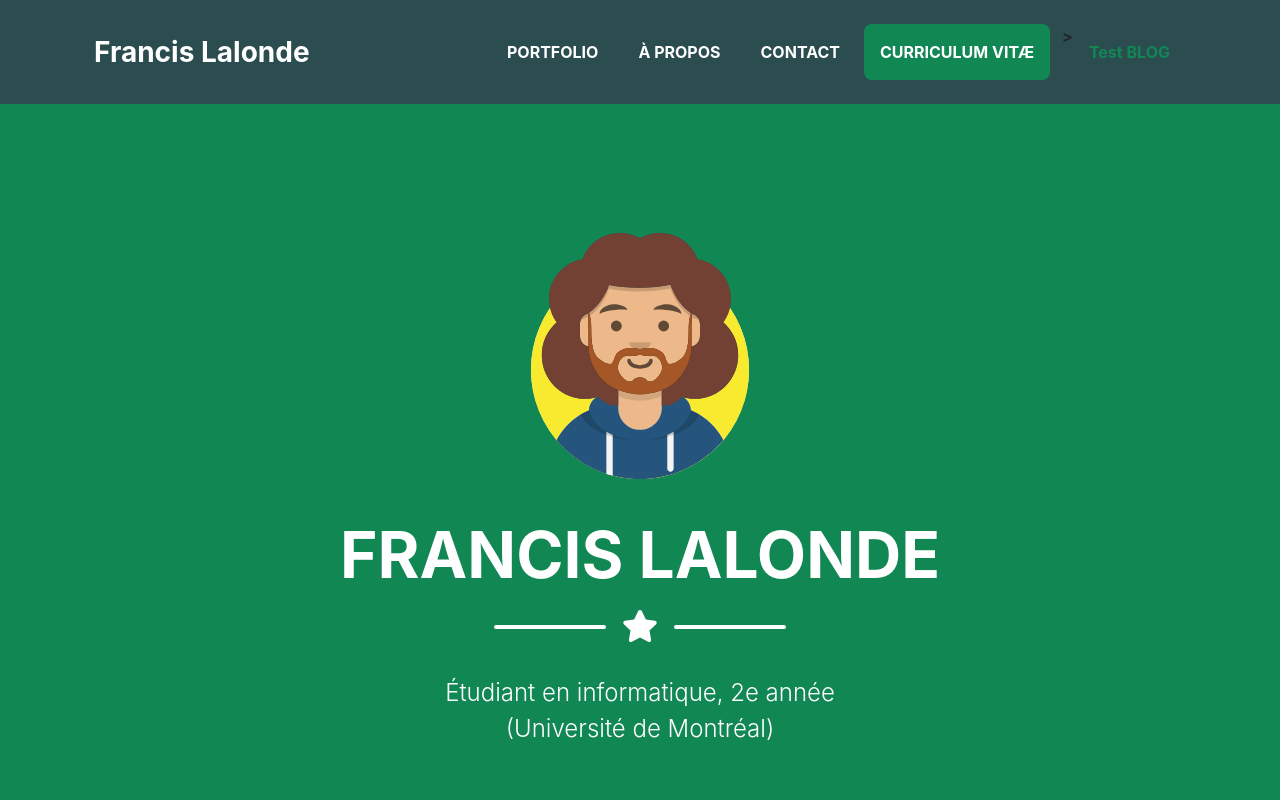
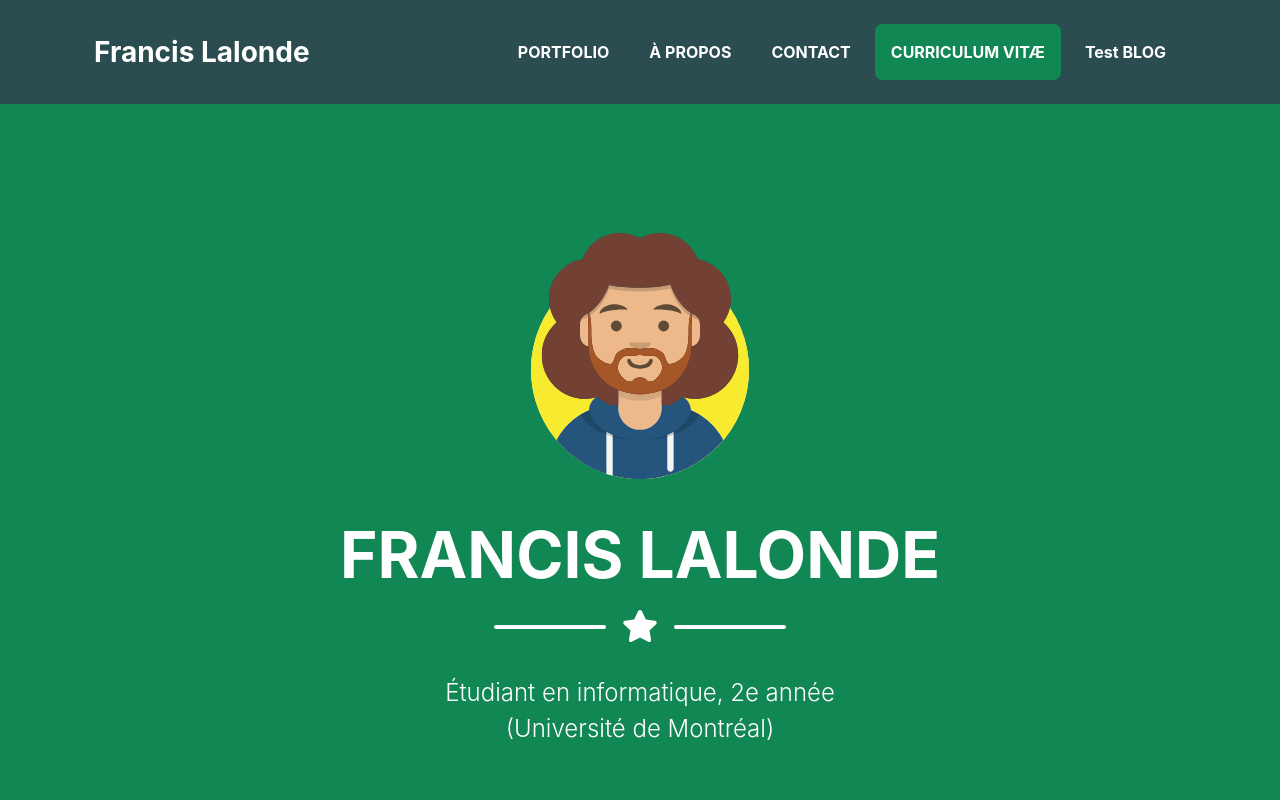
Before and after one commit to f-lalonde/f-lalonde.github.com, a plain HTML site: page index.html in a window 1280 px wide. Shown: the top 800 px of the page. Drawn offline with nearby package versions, Linux system fonts and the light colour scheme; files whose address does not match are found by name; a web font is replaced by a local one.

Commit message:
yeah that's a yike for me dawg

```diff
--- a/index.html
+++ b/index.html
@@ -34,7 +34,7 @@
                         </li>
 						<li class="nav-item mx-0 mx-lg-1"><a class="nav-link py-3 px-0 px-lg-3 rounded js-scroll-trigger" href="#cv">CURRICULUM VITÆ</a>
                         </li>
-                        <li class="nav-item mx-0 mx-lg-1"></li>><a class="nav-link py-3 px-0 px-lg-3 rounded" href="/blog/index.html">Test BLOG</a></li>
+                        <li class="nav-item mx-0 mx-lg-1"><a class="nav-link py-3 px-0 px-lg-3 rounded" href="/blog/index.html">Test BLOG</a></li>
                     </ul>
                 </div>
             </div>
```
